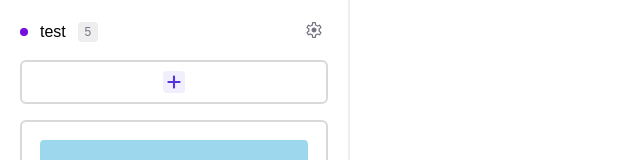
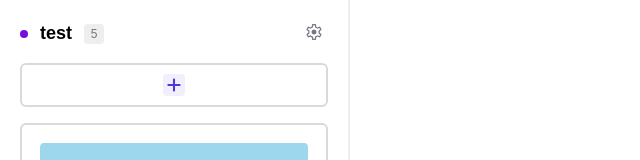
Before and after one commit to only-arrow-function/Taskify, a Next.js app: page /temporary-jaesung in a window 1280 px wide. Shown: the top 160 px of the page, without its empty margins (0-640 px from the left). Built offline with nearby package versions, Linux system fonts and the light colour scheme.

Commit message:
refactor [김재성]: 카드 컴포넌트 부분 css수정

```diff
--- a/components/card/card-list-header.tsx
+++ b/components/card/card-list-header.tsx
@@ -13,7 +13,7 @@ const CardListHeader = (prop: CardListHeaderProp) => {
     <div className="flex justify-between items-center">
       <div className="flex items-center">
         <div className={`${pseudoBefore}`}></div>
-        <div className="mr-[12px]">{prop.title}</div>
+        <div className="mr-[12px] font-bold text-[18px]">{prop.title}</div>
         <NumberChip>{prop.count}</NumberChip>
       </div>
       <div className="size-[22px] sm:size-[24px]">
--- a/components/card/task-card.tsx
+++ b/components/card/task-card.tsx
@@ -35,8 +35,8 @@ const TaskCard = (prop: TaskCardProp) => {
           </div>
           <div className="flex justify-between items-center">
             <div className="flex gap-[6px] justify-start items-center">
-              <div className="flex justify-start items-center gap-[6px]">
-                <div className="hidden xl:hidden sm:flex sm:gap-[6px] sm:mr-2">
+              <div className="hidden justify-start items-center gap-[6px] xl:hidden sm:flex sm:gap-[6px] sm:mr-2">
+                <div className="flex gap-[6px]">
                   {prop.tags &&
                     prop.tags.map((data, idx) => {
                       return (
```
